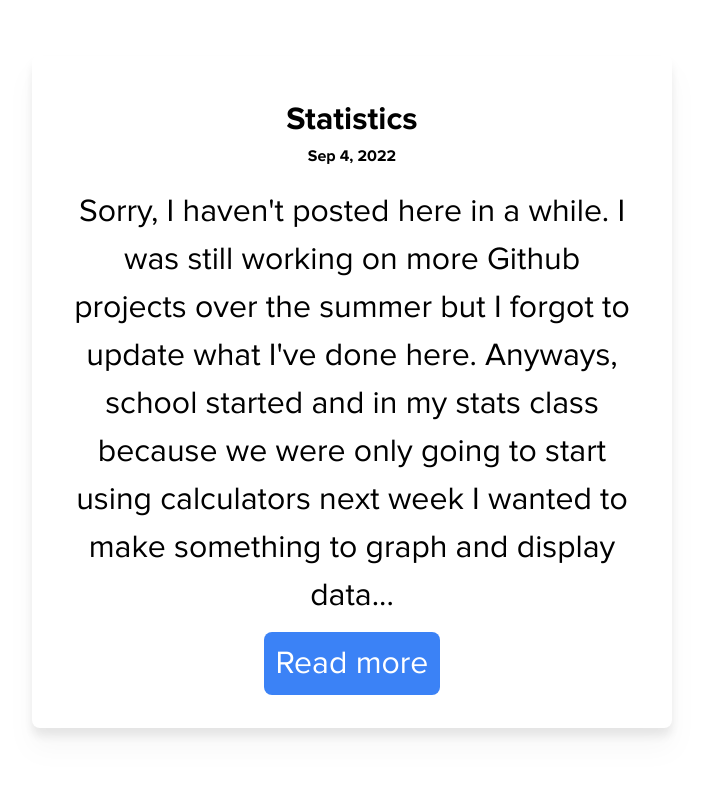
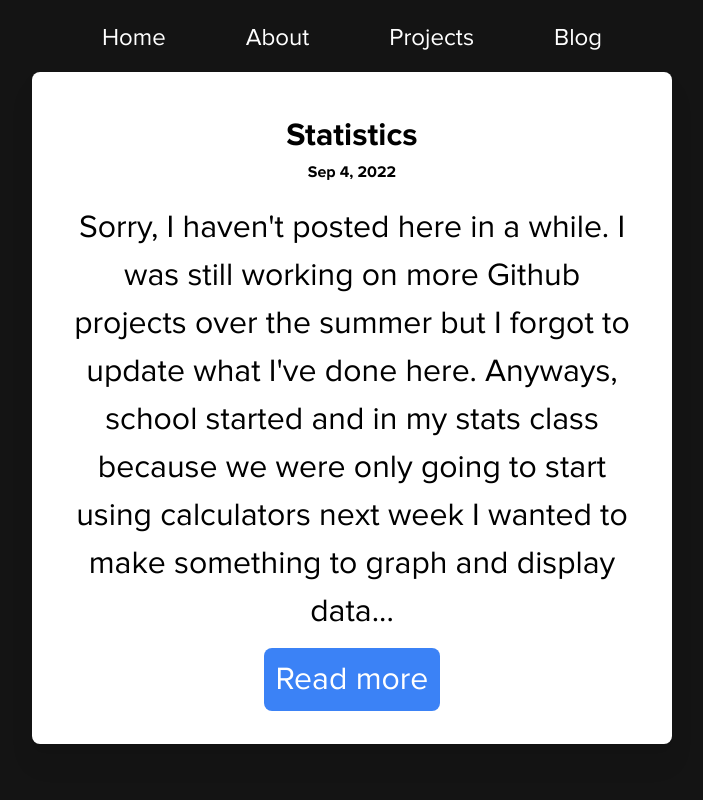
Before and after one commit to kach0w/rate-my-aps, a Next.js app: page /blog in a window 1280 px wide. Shown: the top 800 px of the page, without its empty margins (288-991 px from the left). Built offline with nearby package versions, Linux system fonts and the light colour scheme.

Commit message:
changed blog page

```diff
--- a/pages/blog.js
+++ b/pages/blog.js
@@ -6,13 +6,15 @@ import Footer from '../components/Footer'
 
 export default function Home() {
   return (
-    <div className='text-center'>
+    <div className='text-center bg-[#141414]'>
       <Head>
         <title>Blog - kach0w</title>
         <meta name="description" content="kach0w's blog"></meta>
         <link rel="icon" href="/favicon.png"/>
       </Head>
-      <Navbar />
+      <div className='text-black mb-4'>
+        <Navbar />
+      </div>
       <div className='mx-auto mb-[10vh] max-w-[50vw] rounded-lg p-10 bg-white drop-shadow-xl  font-serif font-normal text-[2rem]'>
             <h2 className='font-serif font-bold'>Statistics</h2>
             <h2 className='font-serif font-bold text-[1rem]'>Sep 4, 2022</h2>
```
